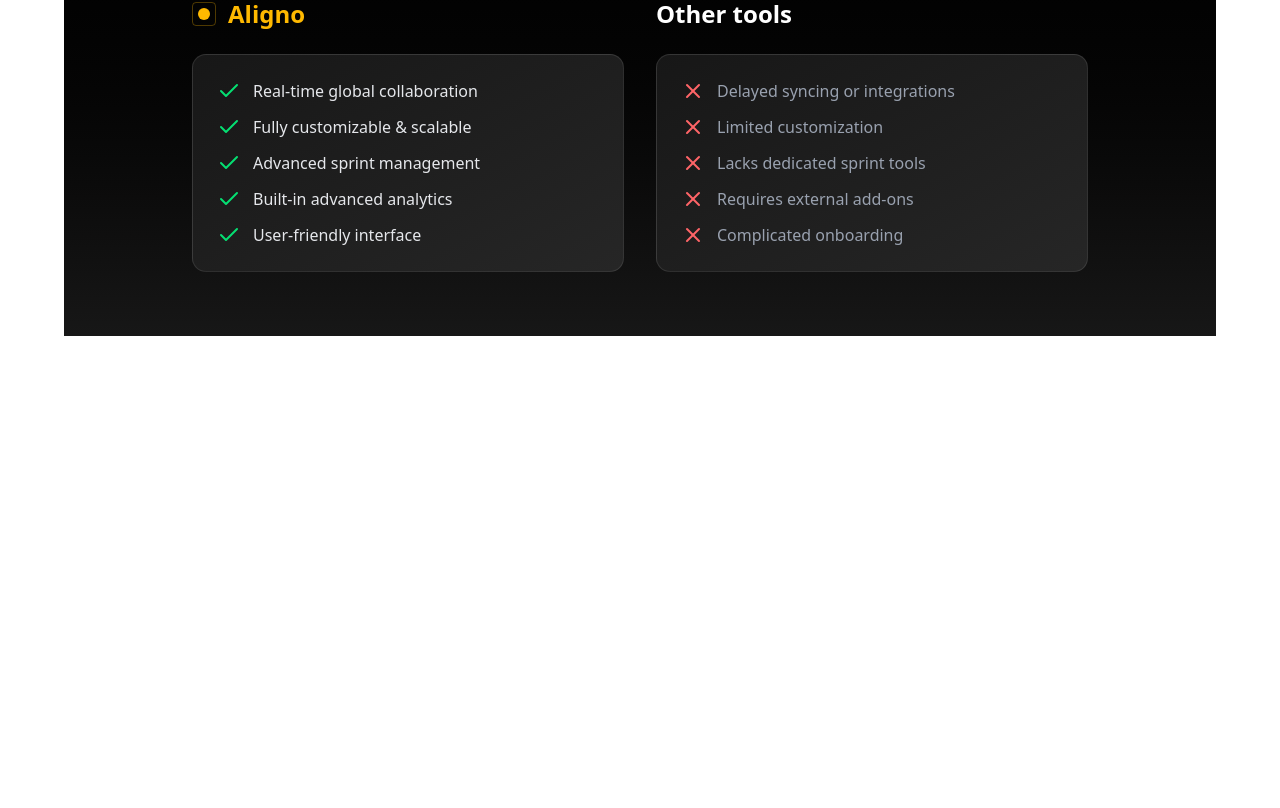
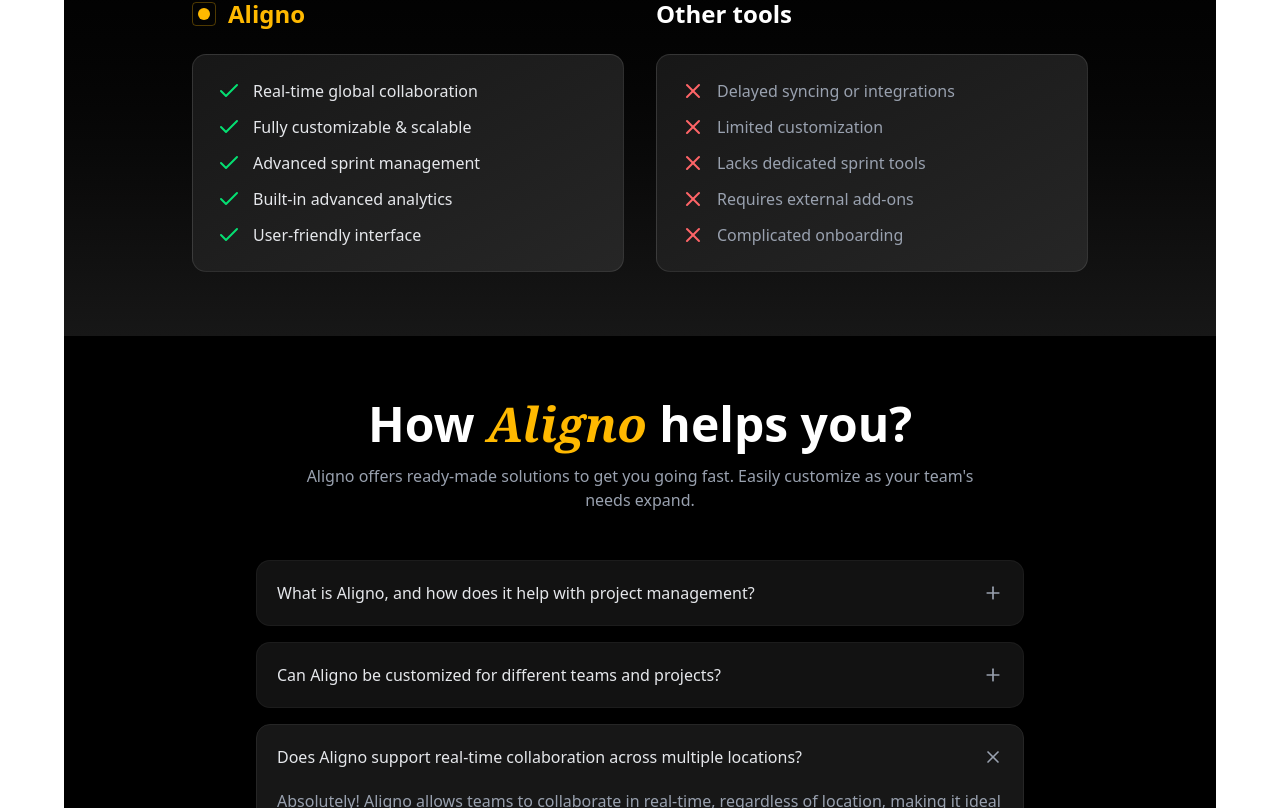
Before and after one commit to Fardeen26/malfoy, a Next.js app: page / in a window 1280 px wide. Shown: the part 1992-2800 px from the top of the page. Before the commit the page ends 2328 px from the top, so only its background shows below. Built offline with nearby package versions, Linux system fonts and the light colour scheme.

Commit message:
feat: added faq section

```diff
--- a/src/app/page.tsx
+++ b/src/app/page.tsx
@@ -1,4 +1,5 @@
 import BentoLayout from "@/components/BentoGrid";
+import FaqSection from "@/components/FaqSection";
 import { Hero } from "@/components/ui/animated-hero";
 import WhyChooseSection from "@/components/WhyChooseUs";
 
@@ -8,6 +9,7 @@
       <Hero />
       <BentoLayout />
       <WhyChooseSection />
+      <FaqSection />
     </div>
   );
 }
--- /dev/null
+++ b/src/components/FaqSection.tsx
@@ -0,0 +1,89 @@
+// components/FaqSection.tsx
+'use client';
+
+import { useState } from 'react';
+import { Plus, X } from 'lucide-react';
+
+interface FaqItem {
+    question: string;
+    answer: string;
+    defaultOpen?: boolean;
+}
+
+const FaqSection = () => {
+    const faqItems: FaqItem[] = [
+        {
+            question: "What is Aligno, and how does it help with project management?",
+            answer: "Aligno is a comprehensive project management tool designed to streamline collaboration, task tracking, and team coordination. It helps by centralizing project information, automating workflows, and providing real-time updates to keep everyone aligned."
+        },
+        {
+            question: "Can Aligno be customized for different teams and projects?",
+            answer: "Yes, Aligno offers extensive customization options to adapt to your specific team structure and project requirements. You can create custom workflows, fields, views, and automation rules tailored to your unique needs."
+        },
+        {
+            question: "Does Aligno support real-time collaboration across multiple locations?",
+            answer: "Absolutely! Aligno allows teams to collaborate in real-time, regardless of location, making it ideal for remote and global teams. You can track updates instantly, communicate with team members, and stay on top of project changes as they happen.",
+            defaultOpen: true
+        },
+        {
+            question: "What features does Aligno offer for managing sprints?",
+            answer: "Aligno provides comprehensive sprint management tools including sprint planning, backlog management, burndown charts, capacity planning, and retrospective tools to help agile teams deliver consistently."
+        },
+        {
+            question: "How does Aligno help with tracking project performance?",
+            answer: "Aligno offers robust analytics and reporting features to monitor key metrics, track progress against goals, identify bottlenecks, and provide actionable insights to improve project performance over time."
+        }
+    ];
+
+    const [openItem, setOpenItem] = useState<number | null>(2); // Index 2 is "Does Aligno support real-time collaboration..."
+
+    const toggleItem = (index: number) => {
+        setOpenItem(openItem === index ? null : index);
+    };
+
+    return (
+        <section className="w-full max-w-6xl mx-auto px-4 py-16 bg-black text-white">
+            <div className="text-center mb-12">
+                <h2 className="text-4xl md:text-5xl font-bold mb-4">
+                    How <span className="font-serif italic text-amber-400">Aligno</span> helps you?
+                </h2>
+                <p className="text-gray-400 max-w-2xl mx-auto text-center">
+                    Aligno offers ready-made solutions to get you going fast. Easily
+                    customize as your team&apos;s needs expand.
+                </p>
+            </div>
+
+            <div className="max-w-3xl mx-auto space-y-4">
+                {faqItems.map((item, index) => (
+                    <div
+                        key={index}
+                        className={`rounded-xl overflow-hidden ${openItem === index
+                            ? 'bg-neutral-900 border border-neutral-800'
+                            : 'bg-neutral-900/80 border border-neutral-800/50 hover:border-neutral-800'
+                            }`}
+                    >
+                        <button
+                            onClick={() => toggleItem(index)}
+                            className="w-full flex items-center justify-between p-5 text-left"
+                        >
+                            <span className="text-gray-200 font-medium">{item.question}</span>
+                            {openItem === index ? (
+                                <X className="w-5 h-5 text-gray-400" />
+                            ) : (
+                                <Plus className="w-5 h-5 text-gray-400" />
+                            )}
+                        </button>
+
+                        {openItem === index && (
+                            <div className="p-5 pt-0 text-gray-400">
+                                <p>{item.answer}</p>
+                            </div>
+                        )}
+                    </div>
+                ))}
+            </div>
+        </section>
+    );
+};
+
+export default FaqSection;
```
